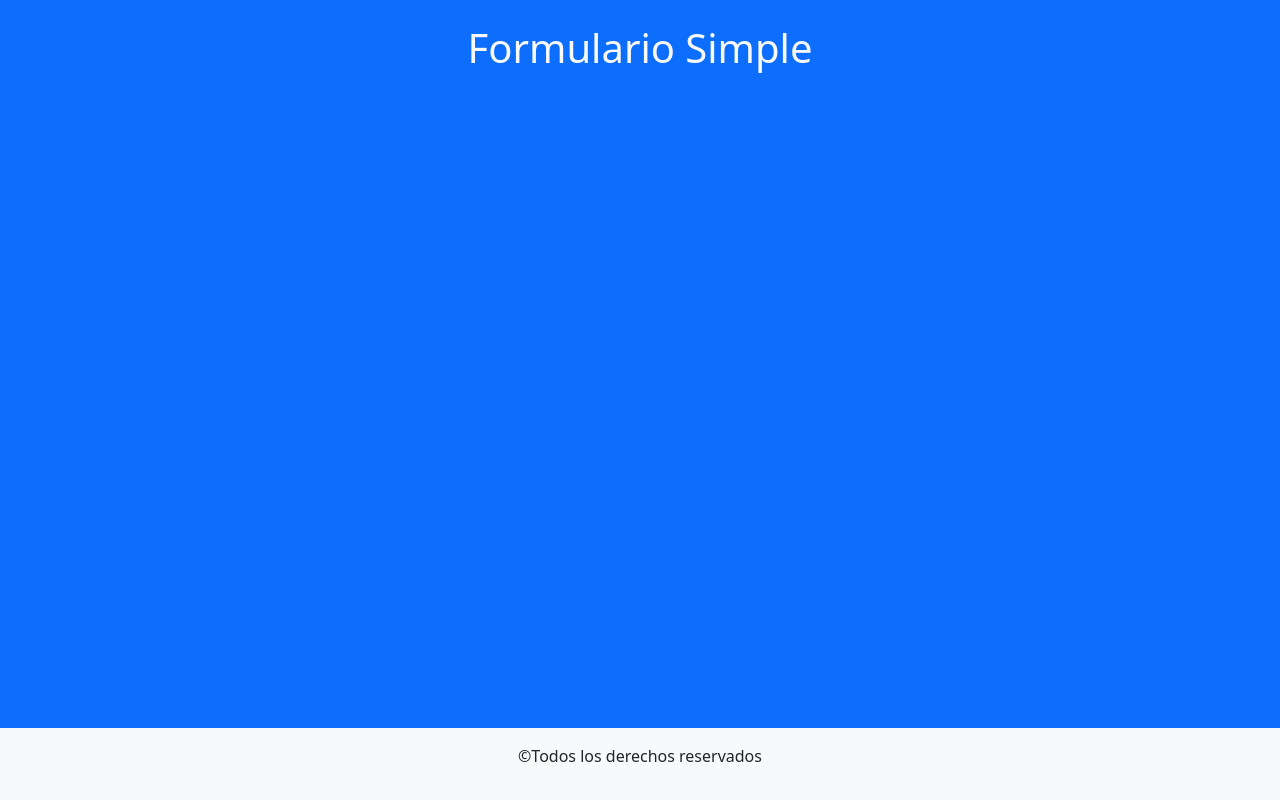
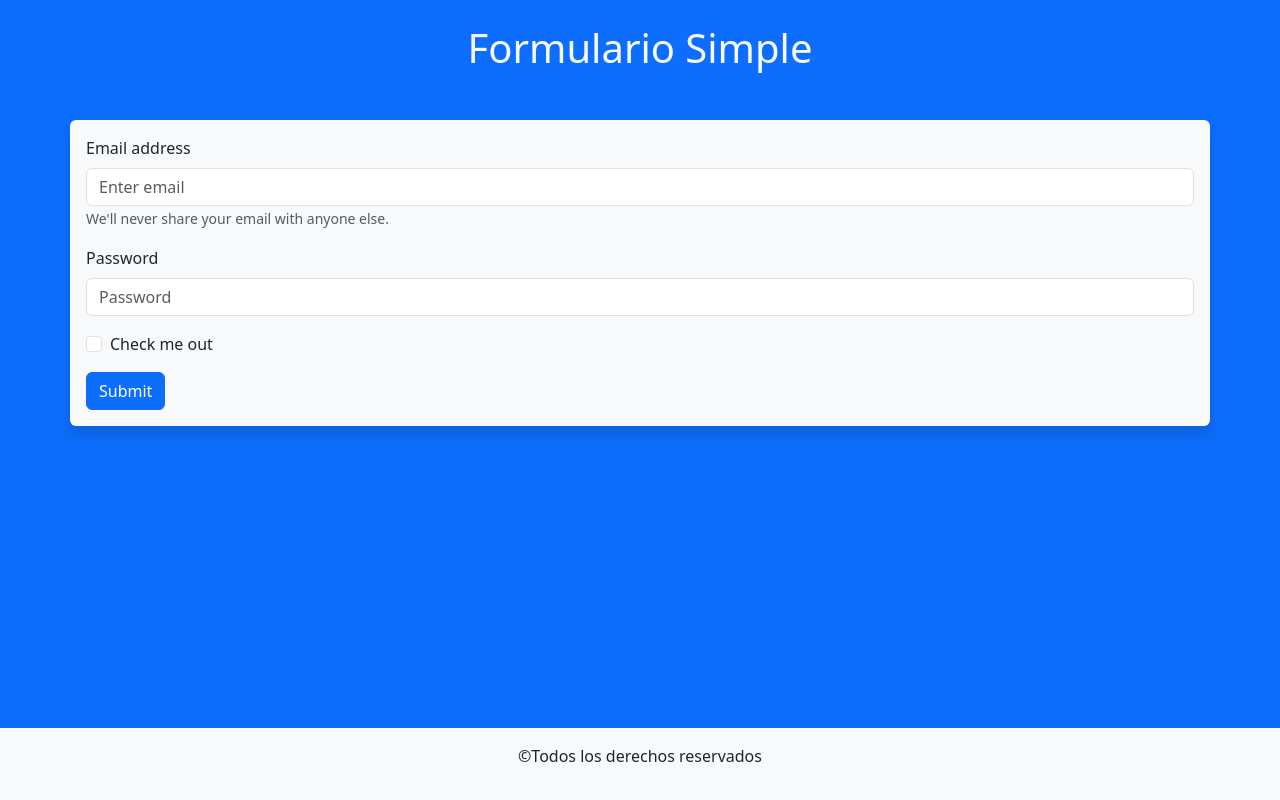
Before and after one commit to juanchiblanco/react-formularioSimple, a React (Vite) app: page / in a window 1280 px wide. Built offline with nearby package versions, Linux system fonts and the light colour scheme.

Commit message:
agregue el componente Form de reactbootstrap en mi componente Formulario

```diff
--- a/src/components/Formulario.jsx
+++ b/src/components/Formulario.jsx
@@ -1,11 +1,33 @@
-
+import Button from "react-bootstrap/Button";
+import Form from "react-bootstrap/Form";
 
 const Formulario = () => {
-    return (
-        <section>
+  return (
+    <section className="row justify-content-center mt-5">
+      <div className="bg-light shadow p-3 shadow rounded">
+        <Form>
+          <Form.Group className="mb-3" controlId="formBasicEmail">
+            <Form.Label>Email address</Form.Label>
+            <Form.Control type="email" placeholder="Enter email" />
+            <Form.Text className="text-muted">
+              We'll never share your email with anyone else.
+            </Form.Text>
+          </Form.Group>
 
-        </section>
-    );
+          <Form.Group className="mb-3" controlId="formBasicPassword">
+            <Form.Label>Password</Form.Label>
+            <Form.Control type="password" placeholder="Password" />
+          </Form.Group>
+          <Form.Group className="mb-3" controlId="formBasicCheckbox">
+            <Form.Check type="checkbox" label="Check me out" />
+          </Form.Group>
+          <Button variant="primary" type="submit">
+            Submit
+          </Button>
+        </Form>
+      </div>
+    </section>
+  );
 };
 
 export default Formulario;
```
